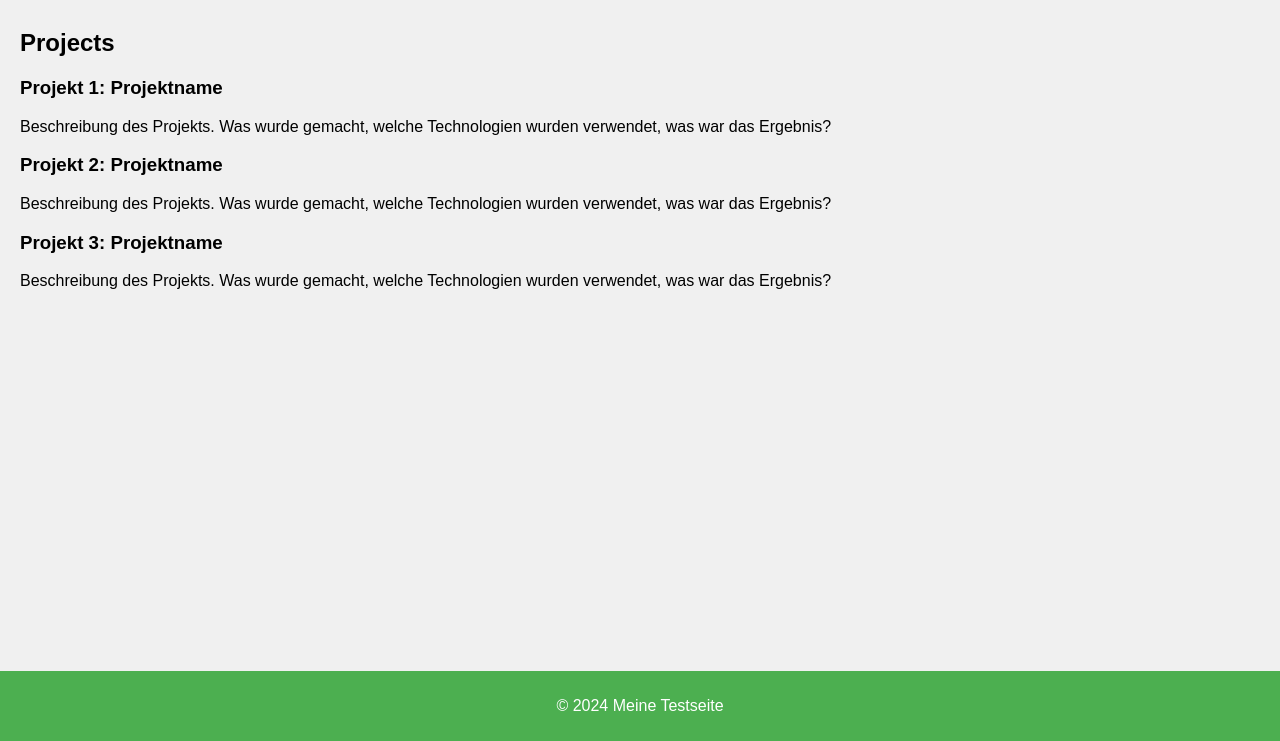
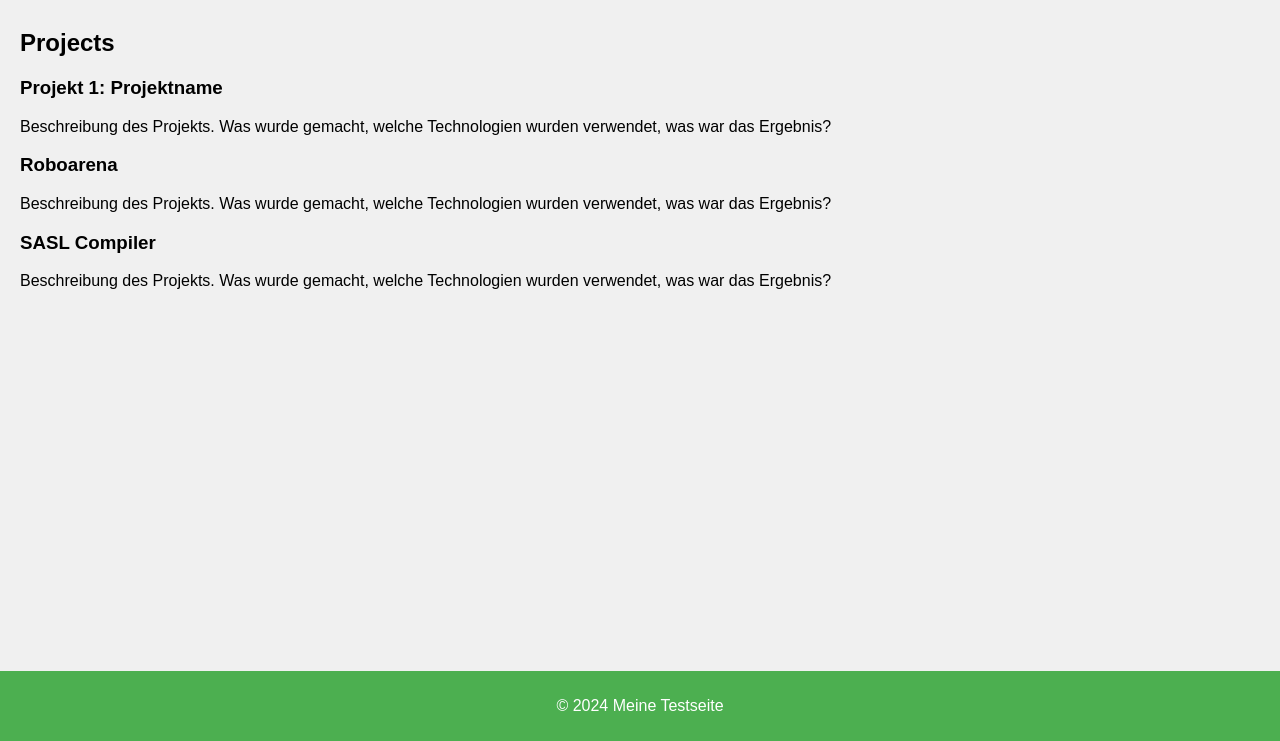
Before and after one commit to roadsidepicnic1/roadsidepicnic1.github.io, a plain HTML site: page index.html in a window 1280 px wide. Shown: the part 59-800 px from the top of the page. Drawn offline with Linux system fonts and the light colour scheme.

Commit message:
Update index.html

```diff
--- a/index.html
+++ b/index.html
@@ -55,12 +55,12 @@
         </div>
 
         <div class="project">
-            <h3>Projekt 2: Projektname</h3>
+            <h3>Roboarena</h3>
             <p>Beschreibung des Projekts. Was wurde gemacht, welche Technologien wurden verwendet, was war das Ergebnis?</p>
         </div>
 
         <div class="project">
-            <h3>Projekt 3: Projektname</h3>
+            <h3>SASL Compiler</h3>
             <p>Beschreibung des Projekts. Was wurde gemacht, welche Technologien wurden verwendet, was war das Ergebnis?</p>
         </div>
 
```
